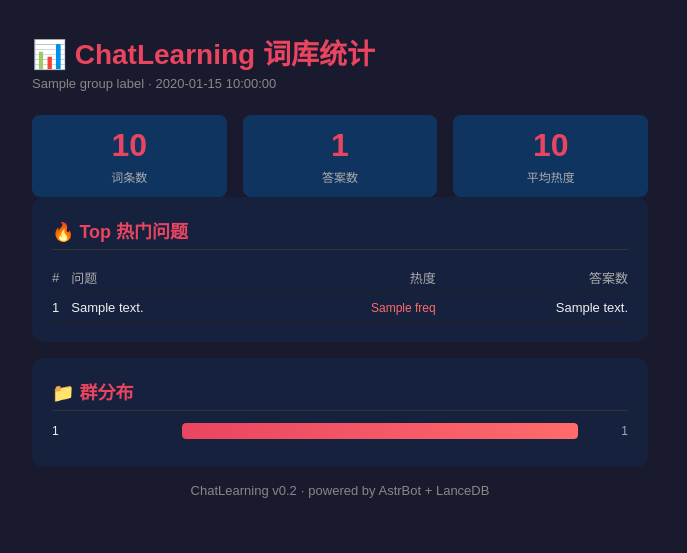
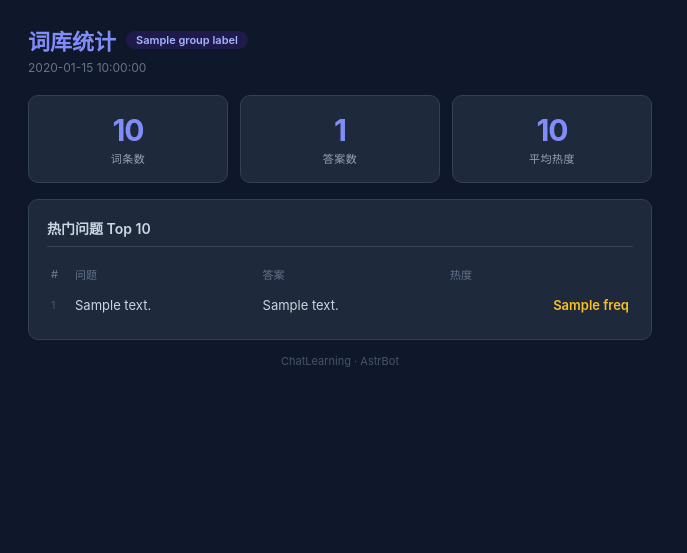
Before and after one commit to haha-dream/astrbot_plugin_chatlearning, a Python web app: template templates/stats.html in a window 1280 px wide. Shown: the top 553 px of the page, without its empty margins (0-687 px from the left). Run offline with Jinja, Linux system fonts and the light colour scheme; the template is opened without the code that fills it: most values are stand-ins (such as "Sample title", 1, 10 or a date in 2020).

Commit message:
T2I 面板重设计：深色主题 + indigo 色调 + 紧凑布局

```diff
--- a/main.py
+++ b/main.py
@@ -823,7 +823,7 @@ class ChatLearningPlugin(Star):
                 tmpl,
                 {
                     "stats": stats,
-                    "group_label": f"群 {gid}" if gid else "全局",
+                    "group_label": gid if gid else "全局",
                     "now": datetime.datetime.now().strftime("%Y-%m-%d %H:%M"),
                 },
             )
--- a/templates/stats.html
+++ b/templates/stats.html
@@ -1,173 +1,71 @@
 <!doctype html>
 <html>
-  <head>
-    <meta charset="utf-8" />
-    <style>
-      * {
-        margin: 0;
-        padding: 0;
-        box-sizing: border-box;
-      }
-      body {
-        font-family: "Microsoft YaHei", sans-serif;
-        background: #1a1a2e;
-        color: #eee;
-        padding: 32px;
-        width: 680px;
-      }
-      h1 {
-        font-size: 28px;
-        margin-bottom: 4px;
-        color: #e94560;
-      }
-      .sub {
-        color: #888;
-        font-size: 13px;
-        margin-bottom: 24px;
-      }
-      .card {
-        background: #16213e;
-        border-radius: 12px;
-        padding: 20px;
-        margin-bottom: 16px;
-      }
-      .row {
-        display: flex;
-        gap: 16px;
-      }
-      .stat {
-        flex: 1;
-        text-align: center;
-        padding: 12px;
-        background: #0f3460;
-        border-radius: 8px;
-      }
-      .stat .num {
-        font-size: 32px;
-        font-weight: bold;
-        color: #e94560;
-      }
-      .stat .label {
-        font-size: 12px;
-        color: #aaa;
-        margin-top: 4px;
-      }
-      h2 {
-        font-size: 18px;
-        margin-bottom: 12px;
-        color: #e94560;
-        border-bottom: 1px solid #333;
-        padding-bottom: 6px;
-      }
-      table {
-        width: 100%;
-        border-collapse: collapse;
-      }
-      th,
-      td {
-        text-align: left;
-        padding: 6px 0;
-        font-size: 13px;
-        border-bottom: 1px solid #222;
-      }
-      th {
-        color: #aaa;
-        font-weight: normal;
-      }
-      .bar-wrap {
-        background: #333;
-        border-radius: 4px;
-        height: 16px;
-        overflow: hidden;
-      }
-      .bar {
-        background: linear-gradient(90deg, #e94560, #ff6b6b);
-        height: 100%;
-        border-radius: 4px;
-      }
-      .freq {
-        color: #ff6b6b;
-        font-size: 12px;
-        text-align: right;
-      }
-    </style>
-  </head>
+<head><meta charset="utf-8"><style>
+*{margin:0;padding:0;box-sizing:border-box}
+body{font-family:-apple-system,BlinkMacSystemFont,"Segoe UI",Roboto,sans-serif;background:#0f172a;color:#e2e8f0;padding:24px 28px;width:680px}
+.header{display:flex;align-items:center;gap:10px;margin-bottom:4px}
+.header h1{font-size:22px;font-weight:700;color:#818cf8}
+.header .badge{background:#1e1b4b;color:#a5b4fc;padding:2px 10px;border-radius:10px;font-size:11px;font-weight:600}
+.sub{color:#64748b;font-size:12px;margin-bottom:20px}
+.stat-row{display:flex;gap:12px;margin-bottom:16px}
+.stat-card{flex:1;background:#1e293b;border:1px solid #334155;border-radius:10px;padding:16px;text-align:center}
+.stat-card .num{font-size:30px;font-weight:700;color:#818cf8;letter-spacing:-1px}
+.stat-card .label{font-size:11px;color:#94a3b8;margin-top:2px;text-transform:uppercase;letter-spacing:.5px}
+.section{background:#1e293b;border:1px solid #334155;border-radius:10px;padding:18px;margin-bottom:14px}
+.section h2{font-size:14px;font-weight:600;color:#cbd5e1;margin-bottom:12px;padding-bottom:8px;border-bottom:1px solid #334155}
+table{width:100%;border-collapse:collapse}
+th,td{text-align:left;padding:7px 4px;font-size:13px;border-bottom:1px solid #1e293b}
+th{color:#64748b;font-weight:500;font-size:11px;text-transform:uppercase}
+td{color:#cbd5e1}
+td:first-child{color:#475569;font-size:11px;width:24px}
+td:last-child{text-align:right;color:#94a3b8}
+.freq{color:#fbbf24;font-weight:600}
+.bar-wrap{background:#334155;border-radius:3px;height:14px;overflow:hidden}
+.bar{background:linear-gradient(90deg,#6366f1,#818cf8);height:100%;border-radius:3px;min-width:2px}
+.group-row{display:flex;align-items:center;margin-bottom:7px;gap:10px}
+.group-id{width:100px;font-size:12px;color:#94a3b8;overflow:hidden;text-overflow:ellipsis;white-space:nowrap}
+.group-count{font-size:11px;color:#64748b;width:36px;text-align:right}
+.footer{text-align:center;color:#475569;font-size:11px;margin-top:12px}
+</style></head>
 <body>
-    <h1>📊 ChatLearning 词库统计</h1>
-    <div class="sub">{{ group_label }} · {{ now }}</div>
-    <div class="row">
-      <div class="stat">
-        <div class="num">{{ stats.total }}</div>
-        <div class="label">词条数</div>
+<div class="header">
+  <h1>词库统计</h1>
+  <span class="badge">{{ group_label }}</span>
 </div>
-      <div class="stat">
-        <div class="num">{{ stats.total_answers }}</div>
-        <div class="label">答案数</div>
+<div class="sub">{{ now }}</div>
+<div class="stat-row">
+  <div class="stat-card"><div class="num">{{ stats.total }}</div><div class="label">词条数</div></div>
+  <div class="stat-card"><div class="num">{{ stats.total_answers }}</div><div class="label">答案数</div></div>
+  <div class="stat-card"><div class="num">{{ stats.avg_freq }}</div><div class="label">平均热度</div></div>
 </div>
-      <div class="stat">
-        <div class="num">{{ stats.avg_freq }}</div>
-        <div class="label">平均热度</div>
-      </div>
-    </div>
-    <div class="card">
-      <h2>🔥 Top 热门问题</h2>
+{% if stats.top_questions %}
+<div class="section">
+  <h2>热门问题 Top 10</h2>
   <table>
-        <tr>
-          <th>#</th>
-          <th>问题</th>
-          <th style="text-align: right">热度</th>
-          <th style="text-align: right">答案数</th>
-        </tr>
+    <tr><th>#</th><th>问题</th><th>答案</th><th>热度</th></tr>
     {% for q in stats.top_questions %}
     <tr>
       <td>{{ loop.index }}</td>
       <td>{{ q.text }}</td>
-          <td style="text-align: right">
-            <span class="freq">{{ q.freq }}</span>
-          </td>
-          <td style="text-align: right">{{ q.answers }}</td>
+      <td>{{ q.answers }}</td>
+      <td><span class="freq">{{ q.freq }}</span></td>
     </tr>
     {% endfor %}
   </table>
 </div>
-    {% if stats.groups %}
-    <div class="card">
-      <h2>📁 群分布</h2>
-      {% set max_count = stats.groups | map(attribute='count') | max %} {% for g
-      in stats.groups %}
-      <div
-        style="
-          display: flex;
-          align-items: center;
-          margin-bottom: 8px;
-          gap: 10px;
-        "
-      >
-        <span
-          style="
-            width: 120px;
-            font-size: 12px;
-            overflow: hidden;
-            text-overflow: ellipsis;
-          "
-          >{{ g.id }}</span
-        >
-        <div class="bar-wrap" style="flex: 1">
-          <div
-            class="bar"
-            style="width:{{ (g.count / max_count * 100)|int }}%"
-          ></div>
-        </div>
-        <span
-          style="font-size: 12px; color: #aaa; width: 40px; text-align: right"
-          >{{ g.count }}</span
-        >
+{% endif %}
+{% if stats.groups and stats.groups|length > 1 %}
+<div class="section">
+  <h2>群分布</h2>
+  {% set max_count = stats.groups | map(attribute='count') | max %}
+  {% for g in stats.groups %}
+  <div class="group-row">
+    <span class="group-id">{{ g.id }}</span>
+    <div class="bar-wrap" style="flex:1"><div class="bar" style="width:{{ (g.count / max_count * 100)|int }}%"></div></div>
+    <span class="group-count">{{ g.count }}</span>
   </div>
   {% endfor %}
 </div>
 {% endif %}
-    <div class="sub" style="margin-top: 16px; text-align: center">
-      ChatLearning v0.2 · powered by AstrBot + LanceDB
-    </div>
-  </body>
-</html>
+<div class="footer">ChatLearning · AstrBot</div>
+</body></html>
```
Lines whose indentation alone changed are shown as unchanged.
